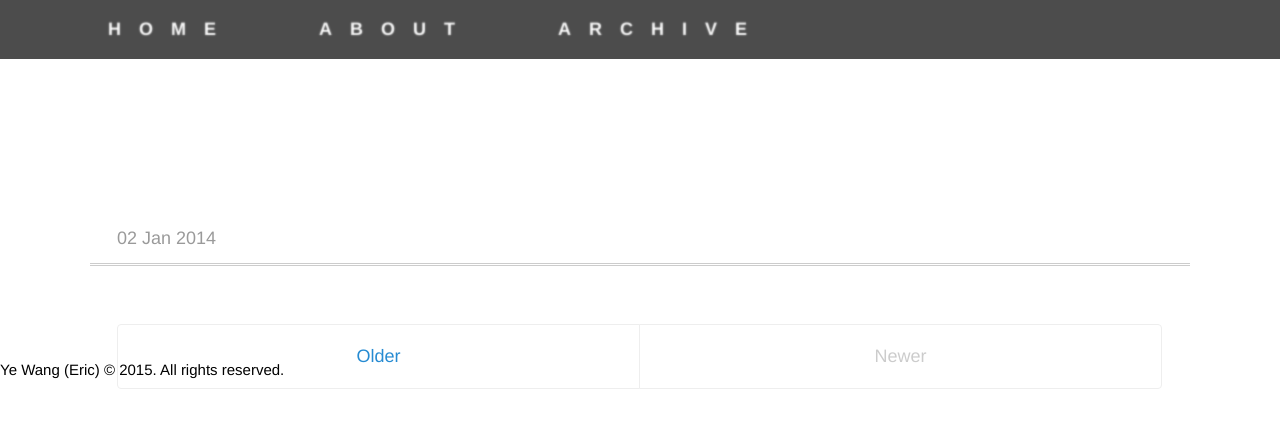
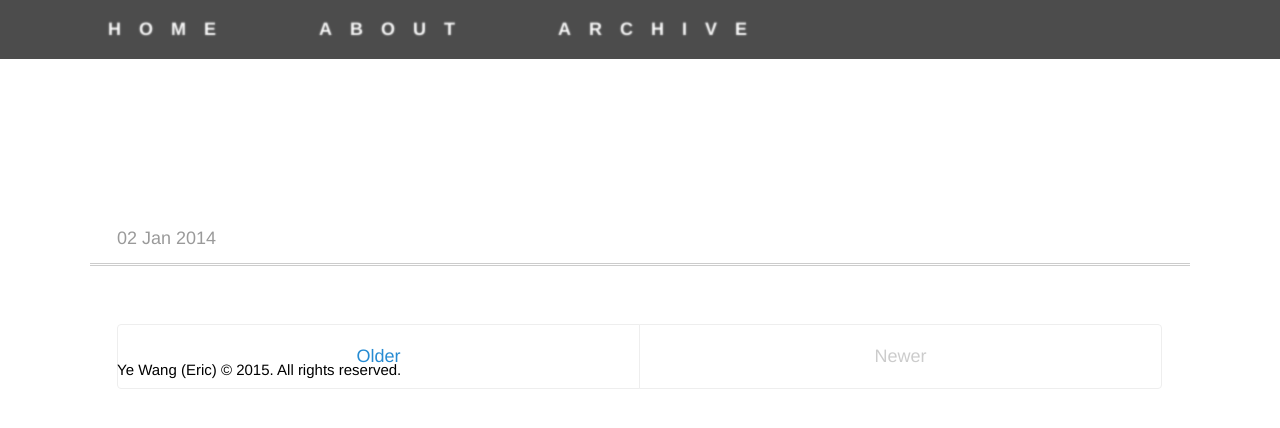
Before and after one commit to ericyewang/ericyewang.github.io, a Jekyll site: the page built from index.html, in a window 1280 px wide. Shown: the top 428 px of the page. Built offline with Jekyll 4.4.1, drawn with Linux system fonts in a browser that asks for light colours; the list of posts is cut into pages by our own code.

Commit message:
Update _layout.scss

```diff
--- a/_sass/_layout.scss
+++ b/_sass/_layout.scss
@@ -25,6 +25,11 @@ main {
 
 footer {
   position: relative;
+  float: middle;
   top: 5rem;
+  padding-left:  1.5rem;
+  padding-right: 1.5rem;
+  margin-left:  5rem;
+  margin-right: 5rem;
   margin-bottom: 2rem;
 }
```
